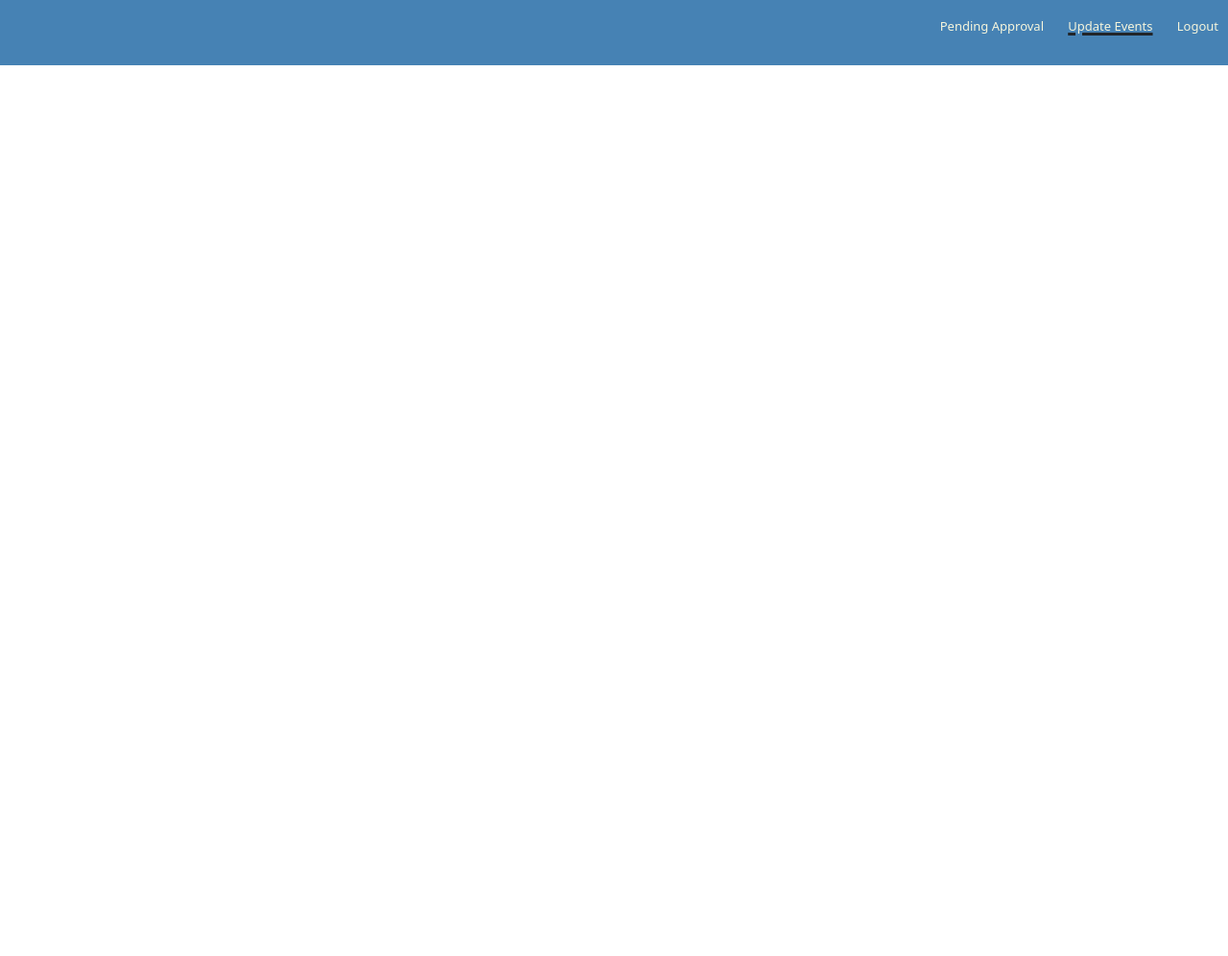
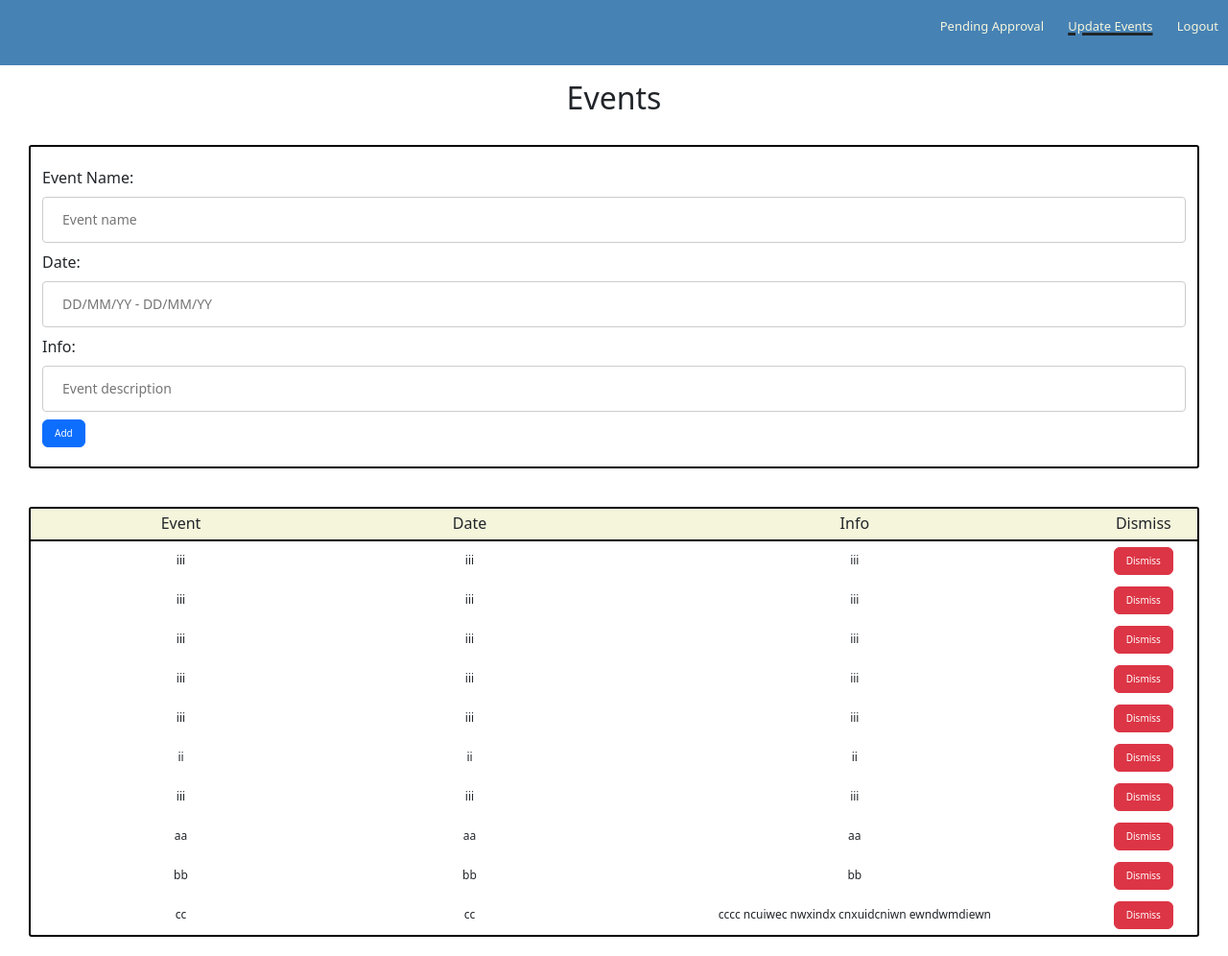
Before and after one commit to waiyeewwy/nUWAy, a Flask app: page /updateevents in a window 1280 px wide. Shown: the whole page at 96% size. Before the commit the page ends 68 px from the top, so only its background shows below. Run offline with Flask 2, Linux system fonts and the light colour scheme; the visitor is signed in with stand-in values (Sample User, id 1); data comes from the database, SQL or seed files in the repository; both versions use the stored data as it was after the commit.

Commit message:
dimiss button not deleting event from database

```diff
--- a/app/models.py
+++ b/app/models.py
@@ -56,6 +56,15 @@ class Event(db.Model):
         return '<id: {}, name: {}, date: {}, info: {}}>'\
             .format(self.id, self.name, self.date, self.info)
 
+    def to_dict(self):
+        data = {
+            'id': self.id,
+            'name': self.name,
+            'date': self.date,
+            'info': self.info
+        }
+        return data
+
 
 class Jointeam(db.Model):
     id = db.Column(db.Integer, primary_key=True)
--- a/app/routes.py
+++ b/app/routes.py
@@ -1,14 +1,13 @@
-from re import S
 from app import app, db
 from flask import render_template, flash, redirect, url_for, request, jsonify
 from flask_login import current_user, login_user,login_required,logout_user
-from app.models import User, Jointeam
+from app.models import User, Jointeam, Event, Feedback
 from app.forms import LoginForm, SignUpForm
 from werkzeug.urls import url_parse
-
 from sqlalchemy import func
 from app.api.errors import bad_request
 
+import json
 
 # Home page
 #----------------------------------------------------------
@@ -22,7 +21,8 @@ def home():
 #----------------------------------------------------------
 @app.route('/events', methods=['GET'])
 def events():
-    return render_template("events.html", event=True)
+    events = Event.query.all()
+    return render_template("events.html", events=events, event=True)
 
 
 # Media page (news)
@@ -70,10 +70,50 @@ def approval():
 # For admin to post or delete events
 #----------------------------------------------------------
 @app.route('/updateevents', methods=['GET', 'POST'])
-@login_required
+#@login_required
 def updateevents():
+    if request.method == 'GET':
+        events = Event.query.all()
+        return render_template("updateevents.html", events=events, upevent=True)
+    else:
+        data = request.get_json() or {}
+        event = Event(
+            name=data['eventName'],
+            date=data['eventDate'],
+            info=data['eventInfo']
+        )
+        db.session.add(event)
+        db.session.commit()
 
-    return render_template("updateevents.html", upevent=True)
+
+        # Return response
+        response = jsonify(event.to_dict())
+        response.status_code = 201
+        response.headers['Location'] = url_for('events')
+        return response
+
+
+
+# Delete past event
+#----------------------------------------------------------
+@app.route('/deleteEvent', methods=['POST'])
+#@login_required
+def deleteEvent():
+    temp = request.get_json()
+    selectedEventId = json.loads(temp)
+
+    # Restrict access to superadmin only
+    #if current_user.email != "nuwayuwa@gmail.com":
+    #    return bad_request("Action not allowed")
+
+    # Delete event from database
+    event = Event.query.get(selectedEventId)
+    db.session.delete(event)
+    db.session.commit()
+
+    return ('success')
+
+
 
 
 
--- a/app/static/css/adminlogin.css
+++ b/app/static/css/adminlogin.css
@@ -2,6 +2,7 @@
 
 body{
     font-family: 'Noto Serif', serif;
+    font-size: 12px;
 }
 
 form {
@@ -17,6 +18,7 @@ input[type=text], input[type=password] {
   box-sizing: border-box;
 }
 
+/**
 button {
   background-color: lightseagreen;
   color: white;
@@ -26,6 +28,7 @@ button {
   cursor: pointer;
   width: auto;
 }
+*/
 
 button:hover {
   opacity: 0.8;
@@ -58,3 +61,43 @@ span.psw {
      width: 100%;
   }
 }
+
+.update{
+  flex-basis: auto;
+  padding: 20px;
+  margin: 20px;
+}
+
+.submit-btn{
+  background-color:steelblue;
+  color: white;
+}
+
+.pagetitle {
+	text-align: center;
+	margin-top: 15px;
+	margin-bottom: 30px;
+}
+
+.container-holder {
+  padding-left: 30px;
+  padding-right: 30px;
+  padding-bottom: 20px;
+}
+
+.container-fluid {
+	border-color: black;
+	border-width: 2px;
+	border-style: solid;
+	border-radius: 3px;
+}
+
+.row{
+  font-size: 12px;
+	padding: 6px;
+}
+
+.table-header{
+  background-color:beige;
+  border-bottom: 2px solid black;
+}
--- a/app/templates/updateevents.html
+++ b/app/templates/updateevents.html
@@ -2,5 +2,130 @@
 
 {% block content %}
 
+<h2 class="pagetitle">Events</h2>
+
+<div class="container-holder">
+    <form class="container-fluid update">
+        <label for="newevent">Event Name:</label>
+        <input class="smalltext" type="text" id="newevent" name="newevent" placeholder="Event name">
+        <br>
+        <label for="neweventdate">Date:</label>
+        <input class="smalltext" type="text" id="neweventdate" name="neweventdate" placeholder="DD/MM/YY - DD/MM/YY" required>
+        <br>
+        <label for="neweventinfo">Info:</label>
+        <input class="smalltext" type="text" id="neweventinfo" name="neweventinfo" placeholder="Event description" required>
+        <br>
+        <button class="btn btn-primary" style="font-size:10px" onclick="addEvent()">Add</button>
+    </form>
+</div>
+
+
+<div class="container-holder">
+    <div class="container-fluid text-center" id="container">
+        <div class="row table-header">
+            <div class="col-3 d-flex text-center">
+                <h6 style="margin:auto">Event</h6>
+            </div>
+            <div class="col-3 d-flex text-center">
+                <h6 style="margin:auto">Date</h6>
+            </div>
+            <div class="col-5 d-flex text-center">
+                <h6 style="margin:auto">Info</h6>
+            </div>
+            <div class="col-1 d-flex text-center">
+                <h6 style="margin:auto">Dismiss</h6>
+            </div>
+        </div>
+
+
+        {% for event in events %}
+
+        <div id={{event.id}} class="row">
+            <div class="col-3 d-flex">
+                <p style="margin:auto;">{{ event.name }}</p>
+            </div>
+            <div class="col-3 d-flex">
+                <p style="margin:auto;">{{ event.date }}</p>
+            </div>
+            <div class="col-5 d-flex">
+                <p style="margin:auto;">{{ event.info }}</p>
+            </div>
+            <div class="col-1 d-flex">
+                <p style="margin:auto;">
+                    <button class="btn btn-danger" style="font-size:10px;" onclick="dismissEvent('{{event.id}}')">Dismiss</button>
+                </p>
+            </div>
+        </div>
+        {% endfor %}
+    </div>
+</div>
+
+
+<script>
+    function getEventName(){
+        var eventName = document.getElementById('newevent').value
+        return eventName
+    }
+
+    function getEventDate(){
+        var eventDate = document.getElementById('neweventdate').value
+        return eventDate
+    }
+
+    function getEventInfo(){
+        var eventInfo = document.getElementById('neweventinfo').value
+        return eventInfo
+    }
+
+    function addEvent(){
+        var eventName = getEventName()
+        var eventDate = getEventDate()
+        var eventInfo = getEventInfo()
+
+        data = {
+            eventName : eventName,
+            eventDate : eventDate,
+            eventInfo : eventInfo
+        }
+
+        var xhttp = new XMLHttpRequest();
+        xhttp.onreadystatechange = function () {
+
+            if (xhttp.readyState === XMLHttpRequest.DONE) {
+                const status = xhttp.status;
+                if (status === 0 || (status >= 200 && status < 400)) {
+                    // The request has been completed successfully
+                    console.log('Submitted!')
+                    console.log(xhttp.responseText);
+                } else {
+                    console.log(xhttp.responseText);
+                    // Oh no! There has been an error with the request!
+                }
+            }
+        }
+        xhttp.open('POST', '/updateevents', true);
+        xhttp.setRequestHeader('Content-Type', 'application/json');
+        xhttp.send(JSON.stringify(data));
+
+    }
+
+
+    function dismissEvent(eventid){
+
+        //remove event on front end using DOM
+        removeEvent = document.getElementById(eventid)
+        parent = document.getElementById('container')
+        parent.removeChild(removeEvent)
+
+        var target = JSON.stringify(eventid)
+        $.ajax({
+            url: 'deleteEvent',
+            type: 'POST',
+            contentType: 'application/json',
+            data: JSON.stringify(target)
+        })
+    }
+
+</script>
 
 {% endblock %}
```
Also changed, not shown: app/templates/events.html (+14 -23 lines), app.db.
